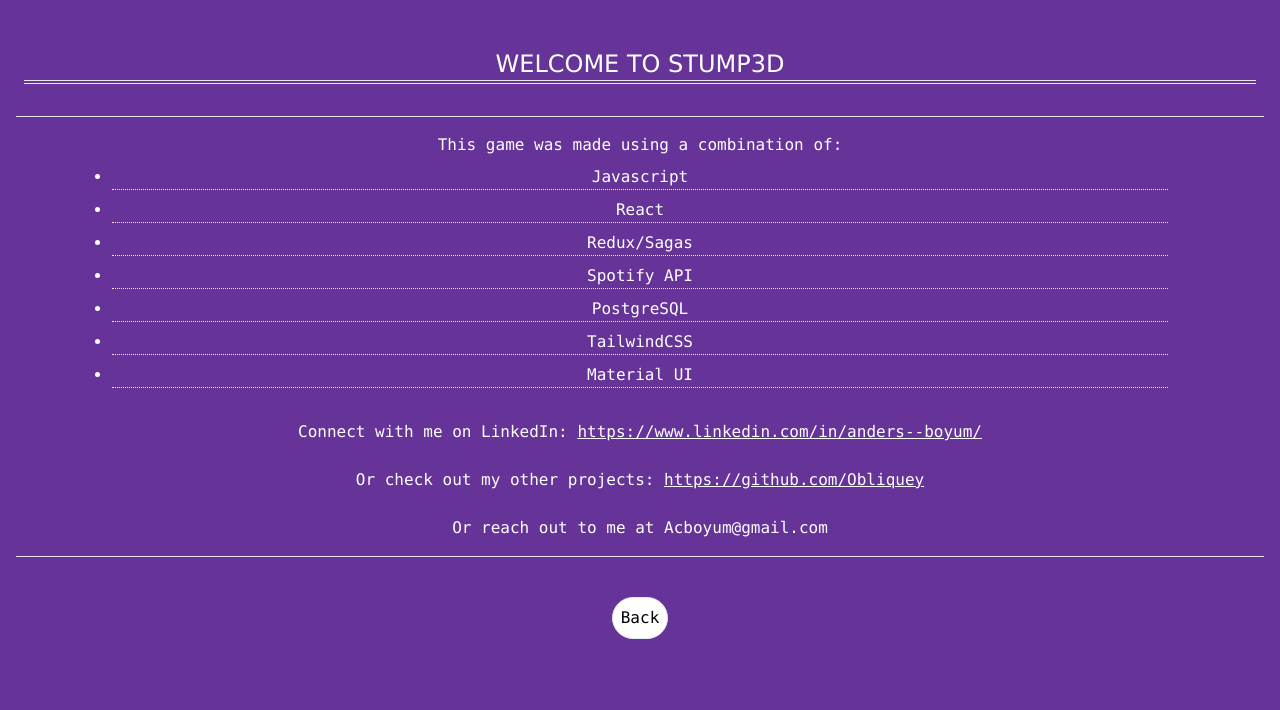
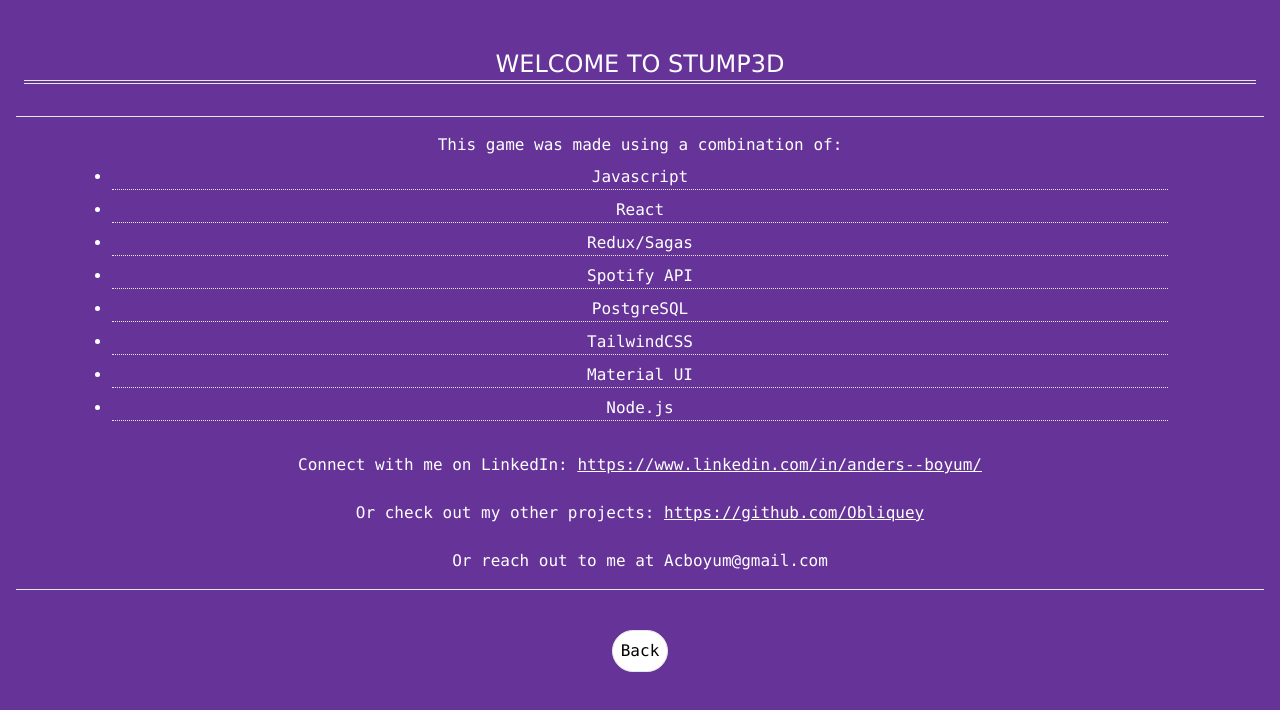
Before and after one commit to Obliquey/StuMP3d, a React (Create React App) app: page /#/about in a window 1280 px wide. Shown: the top 710 px of the page. Built offline with nearby package versions, Linux system fonts and the light colour scheme; no server answers.

Commit message:
needed to add NodeJS to my technologies list

```diff
--- a/src/components/Views/AboutPage/AboutPage.jsx
+++ b/src/components/Views/AboutPage/AboutPage.jsx
@@ -32,6 +32,7 @@ function AboutPage() {
             <li className='mt-2 border border-x-0 border-t-0 border-dotted font-mono'>PostgreSQL</li>
             <li className='mt-2 border border-x-0 border-t-0 border-dotted font-mono'>TailwindCSS</li>
             <li className='mt-2 border border-x-0 border-t-0 border-dotted font-mono'>Material UI</li>
+            <li className='mt-2 border border-x-0 border-t-0 border-dotted font-mono'>Node.js</li>
           </ul>
 
           Connect with me on LinkedIn: <a className='underline' href='https://www.linkedin.com/in/anders--boyum/'>https://www.linkedin.com/in/anders--boyum/</a>
```
